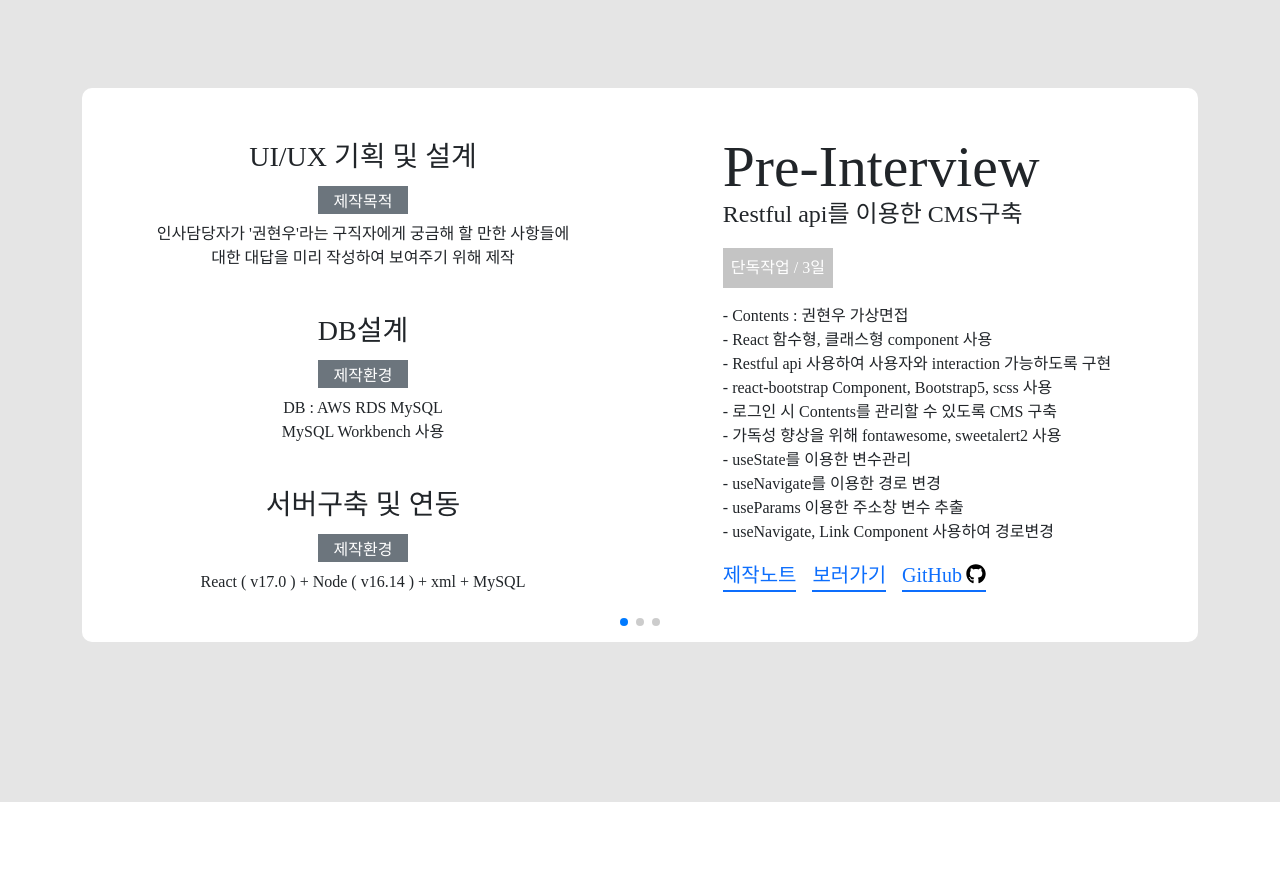
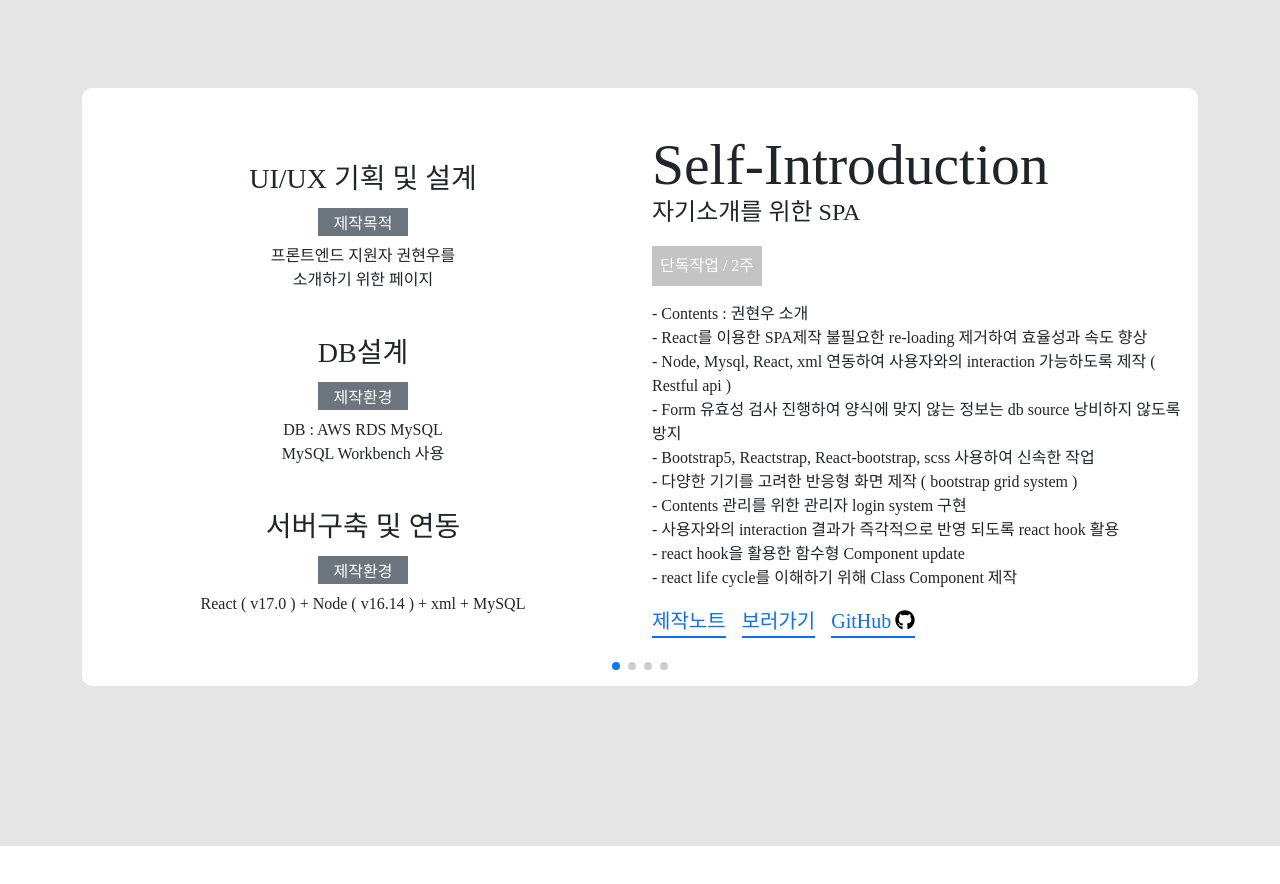
Before and after one commit to lbaku89/portfolio-react-220418, a React (Create React App) app in the folder front/: page / in a window 1280 px wide. Shown: the part 2340-3224 px from the top of the page. Built offline with nearby package versions, Linux system fonts and the light colour scheme; no server answers; a web font is replaced by a local one.

Commit message:
220516 Portfolio 추가

```diff
--- a/front/src/components/Portfolio.js
+++ b/front/src/components/Portfolio.js
@@ -30,6 +30,28 @@ export default function Portfolio() {
 
   const myPortfolioInfo = [
     {
+      purposeTxt1 : "프론트엔드 지원자 권현우를",
+      purpsoeTxt2 : "소개하기 위한 페이지",
+      Period : "2주",
+      Title : "Self-Introduction",
+      SubTitle : "자기소개를 위한 SPA",
+      Explanation : [
+        "- Contents : 권현우 소개",
+        "- React를 이용한 SPA제작 불필요한 re-loading 제거하여 효율성과 속도 향상",
+        "- Node, Mysql, React, xml 연동하여 사용자와의 interaction 가능하도록 제작 ( Restful api )",
+        "- Form 유효성 검사 진행하여 양식에 맞지 않는 정보는 db source 낭비하지 않도록 방지",
+        "- Bootstrap5, Reactstrap, React-bootstrap, scss 사용하여 신속한 작업",
+        "- 다양한 기기를 고려한 반응형 화면 제작 ( bootstrap grid system )",
+        "- Contents 관리를 위한 관리자 login system 구현",
+        "- 사용자와의 interaction 결과가 즉각적으로 반영 되도록 react hook 활용",
+        "- react hook을 활용한 함수형 Component update",
+        "- react life cycle를 이해하기 위해 Class Component 제작",
+      ],
+      workNoteSrc : "https://drive.google.com/file/d/1xsOGN4rOjIJTmQkzDLkTxROOBnqNQLae/view?usp=sharing",
+      project : "#mainPage",
+      gitHubSrc : "https://github.com/lbaku89/portfolio-react-220418"
+    },
+    {
       purposeTxt1 : "인사담당자가 '권현우'라는 구직자에게 궁금해 할 만한 사항들에",
       purpsoeTxt2 : "대한 대답을 미리 작성하여 보여주기 위해 제작",
       Period : "3일",
@@ -49,7 +71,7 @@ export default function Portfolio() {
       ],
       workNoteSrc : "https://drive.google.com/file/d/1oHTcdfjbN99U5NyphSJ9kuhVms6-zU_4/view?usp=sharing",
       project : "#PreInterviewWrap",
-      gitHubSrc : "https://github.com/lbaku89/portfolio-react-220418"
+      gitHubSrc : "https://github.com/lbaku89/portfolio-react-220418/blob/main/front/src/components/PreInterview.js"
     },
     {
       purposeTxt1 : "인사담당자가 ‘권현우’ 라는 구직자에게 면접제안을",
@@ -69,7 +91,7 @@ export default function Portfolio() {
       ],
       workNoteSrc : "https://drive.google.com/file/d/1-7OjgqJ_G8gEEPZUVuSVsm3ePbLkFtsX/view?usp=sharing",
       project : "#ContactMeWrap",
-      gitHubSrc : "https://github.com/lbaku89/portfolio-react-220418"
+      gitHubSrc : "https://github.com/lbaku89/portfolio-react-220418/blob/main/front/src/components/ContactMe.js"
     },
     {
       purposeTxt1 : "자기소개 페이지를 방문한 사람들이 후기를 남길 수 있도록",
@@ -90,7 +112,7 @@ export default function Portfolio() {
       ],
       workNoteSrc : "https://drive.google.com/file/d/1xrXsgDUUnloJJH6lg4Kf9oXS0GT3Tz0b/view?usp=sharing",
       project : "#CommentComponentWrap",
-      gitHubSrc : "https://github.com/lbaku89/portfolio-react-220418"
+      gitHubSrc : "https://github.com/lbaku89/portfolio-react-220418/blob/main/front/src/components/Comment.js"
     }
   ]
 
```
